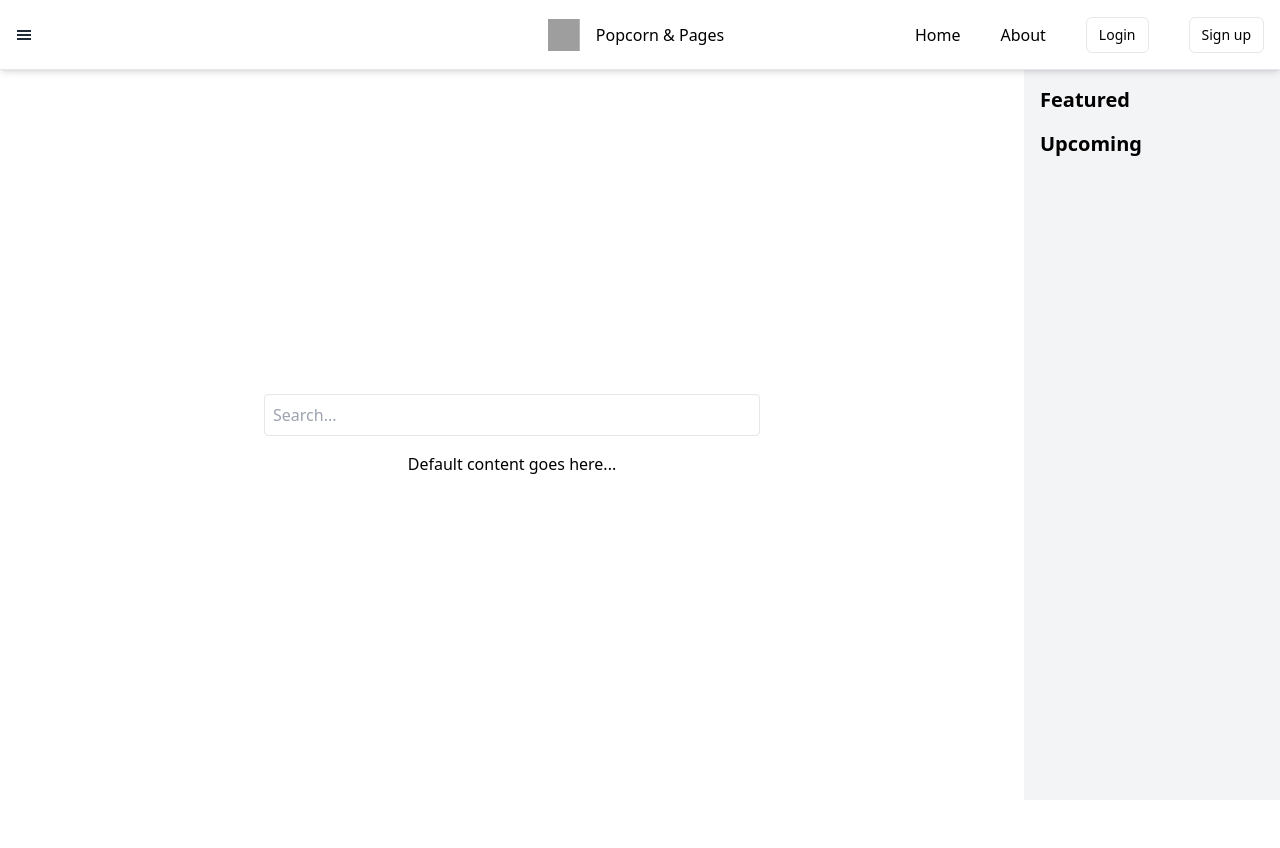
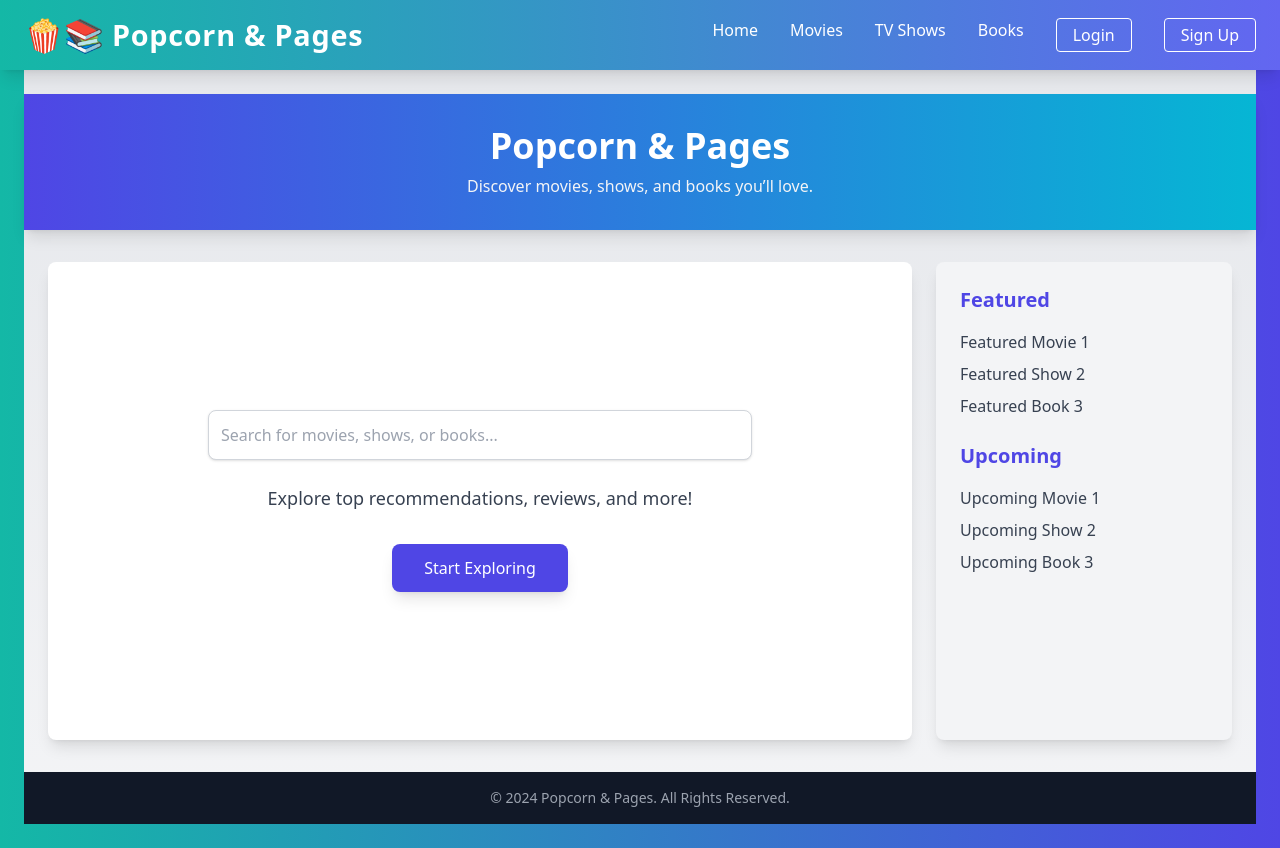
Before and after one commit to justinyc1/popcorn-n-pages, a React (Vite) app in the folder client/: page / in a window 1280 px wide. Before the commit the page ends 800 px from the top, so only its background shows below. Built offline with nearby package versions, Linux system fonts and the light colour scheme; grey boxes are pictures that could not be loaded.

Commit message:
fixed up home page

```diff
--- a/client/src/App.jsx
+++ b/client/src/App.jsx
@@ -22,6 +22,8 @@ function App() {
   return (
     <>
       <Navbar />
+      {/* Main Content Wrapper */}
+      <div className="main-content bg-gradient-to-r from-teal-500 to-indigo-600 p-6">
         <Routes>
           <Route path="/" element={<Home />} />
           <Route path="/about" element={<About />} />
@@ -30,6 +32,7 @@ function App() {
           <Route path="/register" element={<Register />} />
           <Route path="/edit-profile:id" element={<EditProfile />}></Route>
         </Routes>
+      </div>
     </>
   )
 }
--- a/client/src/components/Navbar.jsx
+++ b/client/src/components/Navbar.jsx
@@ -1,76 +1,113 @@
-import React, { useState, useEffect } from "react";
-import { Link } from "react-router-dom"
+import React, { useState } from "react";
+import { Link } from "react-router-dom";
 import { GiHamburgerMenu } from "react-icons/gi";
 import { IoMdClose } from "react-icons/io";
 
 const Navbar = () => {
     const [isSignedIn, setIsSignedIn] = useState(false);
     const [isMobileMenuOpen, setIsMobileMenuOpen] = useState(false);
-    const [isSidebarOpen, setIsSidebarOpen] = useState(false);
 
-    const toggleSidebar = () => {
-        setIsSidebarOpen(!isSidebarOpen);
+    const toggleMobileMenu = () => {
+        setIsMobileMenuOpen(!isMobileMenuOpen);
     };
 
     return (
-        <div className="h-[70px] fixed inset-x-0 top-0 w-full z-[49] bg-white border-b shadow-md">
-            <div className={`fixed inset-y-0 left-0 w-64 bg-gray-800 text-white transform ${isSidebarOpen ? 'translate-x-0' : '-translate-x-full'} transition-transform duration-300 ease-in-out`}>
-                <div className="p-4">
-                    <button onClick={toggleSidebar} className="text-white"><IoMdClose /></button>
-                    <nav className="mt-4">
-                        <Link to="/" className="block py-2 px-4 hover:bg-gray-700">Home</Link>
-                        <Link to="/about" className="block py-2 px-4 hover:bg-gray-700">About</Link>
-                        {isSignedIn && <Link to="/profile" className="block py-2 px-4 hover:bg-gray-700">My Profile</Link>}
-                    </nav>
-                </div>
+        <div className="h-[70px] fixed inset-x-0 top-0 w-full z-50 bg-gradient-to-r from-teal-500 to-indigo-500 text-white shadow-lg">
+            {/* Navbar Container */}
+            <div className="container mx-auto flex items-center justify-between px-6 h-full">
+                {/* Left Section: Hamburger Menu */}
+                <button
+                    className="text-2xl lg:hidden"
+                    onClick={toggleMobileMenu}
+                >
+                    {isMobileMenuOpen ? <IoMdClose /> : <GiHamburgerMenu />}
+                </button>
+
+                {/* Center Section: Logo with Emojis */}
+                <div className="flex items-center gap-2 cursor-pointer">
+                    <span className="text-[2rem]">🍿📚</span>
+                    <h1 className="text-[1.8rem] font-bold leading-8 tracking-wide">
+                        Popcorn & Pages
+                    </h1>
                 </div>
 
-            <div className="p-4 gap-x-4 h-full flex items-center justify-between">
-                <button onClick={toggleSidebar} className="text-gray-800">
-                    <GiHamburgerMenu />
-                </button>
-
-                <div className="absolute left-1/2 transform -translate-x-1/2 flex items-center">
-                    <div className="gap-x-2 flex items-center justify-center hover:opacity-75 transition-opacity cursor-pointer">
-                        <img src="/assets/react.svg" alt="Popcorn and pages Logo" className="h-8 w-8" />
-                        <div className="text-center m-2">
-                            <p>Popcorn & Pages</p>
-                        </div>
-                    </div>
-                </div>
-
-                <div className="flex-1 flex justify-end items-center">
-                    <div className="hidden lg:flex items-center">
-                        <div className="flex items-center gap-x-10 ml-4">
+                {/* Right Section: Navigation Links */}
+                <div className="hidden lg:flex gap-8 text-base">
+                    <Link to="/" className="inline-flex hover:opacity-80 transition-opacity cursor-pointer border-b-2 border-transparent hover:border-white">
+                        Home
+                    </Link>
+                    <Link to="/movies" className="inline-flex hover:opacity-80 transition-opacity cursor-pointer border-b-2 border-transparent hover:border-white">
+                        Movies
+                    </Link>
+                    <Link to="/tv-shows" className="inline-flex hover:opacity-80 transition-opacity cursor-pointer border-b-2 border-transparent hover:border-white">
+                        TV Shows
+                    </Link>
+                    <Link to="/books" className="inline-flex hover:opacity-80 transition-opacity cursor-pointer border-b-2 border-transparent hover:border-white">
+                        Books
+                    </Link>
                     {isSignedIn ? (
-                                <>
-                                    <Link to="/">Home</Link>
-                                    <Link to="/about">About</Link>
-                                    <Link to="/profile/">My Profile</Link>
-                                </>
+                        <Link to="/profile" className="hover:text-teal-300">
+                            My Profile
+                        </Link>
                     ) : (
                         <>
-                                    <Link className="inline-flex hover:opacity-75 transition-opacity cursor-pointer" to="/">Home</Link>
-                                    <Link className="inline-flex hover:opacity-75 transition-opacity cursor-pointer" to="/about">About</Link>
                             <Link to="/login">
-                                        <button className="inline-flex items-center justify-center text-sm font-medium ring-offset-background transition-colors focus-visible:outline-none focus-visible:ring-2 focus-visible:ring-ring focus-visible:ring-offset-2 disabled:pointer-events-none border border-input bg-background h-9 rounded-md px-3">
+                                <button className="border border-white px-4 py-1 rounded hover:bg-white hover:text-teal-700 transition ease-in-out duration-200">
                                     Login
                                 </button>
                             </Link>
                             <Link to="/register">
-                                        <button className="inline-flex items-center justify-center text-sm font-medium ring-offset-background transition-colors focus-visible:outline-none focus-visible:ring-2 focus-visible:ring-ring focus-visible:ring-offset-2 disabled:pointer-events-none border border-input bg-background h-9 rounded-md px-3">
-                                            Sign up
+                                <button className="border border-white px-4 py-1 rounded hover:bg-white hover:text-teal-700 transition ease-in-out duration-200">
+                                    Sign Up
                                 </button>
                             </Link>
                         </>
                     )}
                 </div>
             </div>
+
+            {/* Mobile Menu */}
+            {isMobileMenuOpen && (
+                <div className="lg:hidden absolute inset-x-0 top-[70px] bg-teal-700 text-white shadow-md">
+                    <nav className="flex flex-col gap-4 p-4">
+                        <Link to="/" className="hover:text-teal-300">
+                            Home
+                        </Link>
+                        <Link to="/movies" className="hover:text-teal-300">
+                            Movies
+                        </Link>
+                        <Link to="/tv-shows" className="hover:text-teal-300">
+                            TV Shows
+                        </Link>
+                        <Link to="/books" className="hover:text-teal-300">
+                            Books
+                        </Link>
+                        <Link to="/community" className="hover:text-teal-300">
+                            Community
+                        </Link>
+                        {isSignedIn ? (
+                            <Link to="/profile" className="hover:text-teal-300">
+                                My Profile
+                            </Link>
+                        ) : (
+                            <>
+                                <Link to="/login">
+                                    <button className="border border-white px-4 py-1 rounded hover:bg-white hover:text-teal-700 transition ease-in-out duration-200">
+                                        Login
+                                    </button>
+                                </Link>
+                                <Link to="/register">
+                                    <button className="border border-white px-4 py-1 rounded hover:bg-white hover:text-teal-700 transition ease-in-out duration-200">
+                                        Sign Up
+                                    </button>
+                                </Link>
+                            </>
+                        )}
+                    </nav>
                 </div>
-
+            )}
         </div>
-        </div>
-    )
-}
+    );
+};
 
 export default Navbar;
--- a/client/src/pages/Home.jsx
+++ b/client/src/pages/Home.jsx
@@ -1,28 +1,58 @@
 const Home = () => {
     return (
-        <div className="flex flex-col lg:flex-row h-screen pt-[70px]">
+        <div className="h-screen bg-gradient-to-b from-gray-200 to-gray-100 text-gray-800 flex flex-col">
+            {/* Header */}
+            <div className="text-center py-8 mt-[70px] bg-gradient-to-r from-indigo-600 to-cyan-500 text-white shadow-lg">
+                <h1 className="text-4xl font-bold mb-2">Popcorn & Pages</h1>
+                <p className="text-md text-gray-100">Discover movies, shows, and books you’ll love.</p>
+            </div>
+
             {/* Main Content */}
-            <div className="flex-1 flex flex-col items-center justify-center p-4">
-                <input type="text" placeholder="Search..." className="border p-2 rounded mb-4 w-full lg:w-1/2" />
-                <div className="default-content">
-                    <p>Default content goes here...</p>
-                    {/* Add more default content here */}
+            <div className="flex flex-col lg:flex-row flex-grow gap-6 px-6 py-8">
+                {/* Search and Main Section */}
+                <div className="flex-1 flex flex-col items-center justify-center p-6 bg-white shadow-lg rounded-lg">
+                    <input
+                        type="text"
+                        placeholder="Search for movies, shows, or books..."
+                        className="w-full lg:w-2/3 p-3 border border-gray-300 rounded-lg shadow focus:outline-none focus:ring-2 focus:ring-indigo-400 transition"
+                    />
+                    <div className="default-content mt-6 text-center">
+                        <p className="text-gray-700 text-lg mb-4">
+                            Explore top recommendations, reviews, and more!
+                        </p>
+                        <button className="mt-4 px-8 py-3 bg-indigo-600 text-white rounded-lg shadow-lg hover:bg-indigo-500 transition-all duration-300 ease-in-out transform hover:scale-105">
+                            Start Exploring
+                        </button>
+                    </div>
+                </div>
+
+                {/* Right Sidebar */}
+                <div className="w-full lg:w-1/4 bg-gray-100 p-6 shadow-lg rounded-lg">
+                    <div className="mb-6">
+                        <h2 className="text-xl font-bold text-indigo-600 mb-4">Featured</h2>
+                        <ul className="space-y-2 text-gray-700">
+                            <li className="hover:text-indigo-500 cursor-pointer">Featured Movie 1</li>
+                            <li className="hover:text-indigo-500 cursor-pointer">Featured Show 2</li>
+                            <li className="hover:text-indigo-500 cursor-pointer">Featured Book 3</li>
+                        </ul>
+                    </div>
+                    <div>
+                        <h2 className="text-xl font-bold text-indigo-600 mb-4">Upcoming</h2>
+                        <ul className="space-y-2 text-gray-700">
+                            <li className="hover:text-indigo-500 cursor-pointer">Upcoming Movie 1</li>
+                            <li className="hover:text-indigo-500 cursor-pointer">Upcoming Show 2</li>
+                            <li className="hover:text-indigo-500 cursor-pointer">Upcoming Book 3</li>
+                        </ul>
+                    </div>
                 </div>
             </div>
 
-            {/* Right Sidebar */}
-            <div className="w-full lg:w-64 bg-gray-100 p-4">
-                <div className="mb-4">
-                    <h2 className="text-xl font-bold">Featured</h2>
-                    {/* Add featured content here */}
-                </div>
-                <div>
-                    <h2 className="text-xl font-bold">Upcoming</h2>
-                    {/* Add upcoming content here */}
-                </div>
-            </div>
+            {/* Footer */}
+            <footer className="bg-gray-900 text-gray-400 text-center p-4 mt-auto">
+                <p className="text-sm">© 2024 Popcorn & Pages. All Rights Reserved.</p>
+            </footer>
         </div>
-    )
-}
+    );
+};
 
 export default Home;
```
Lines whose indentation alone changed are shown as unchanged.
